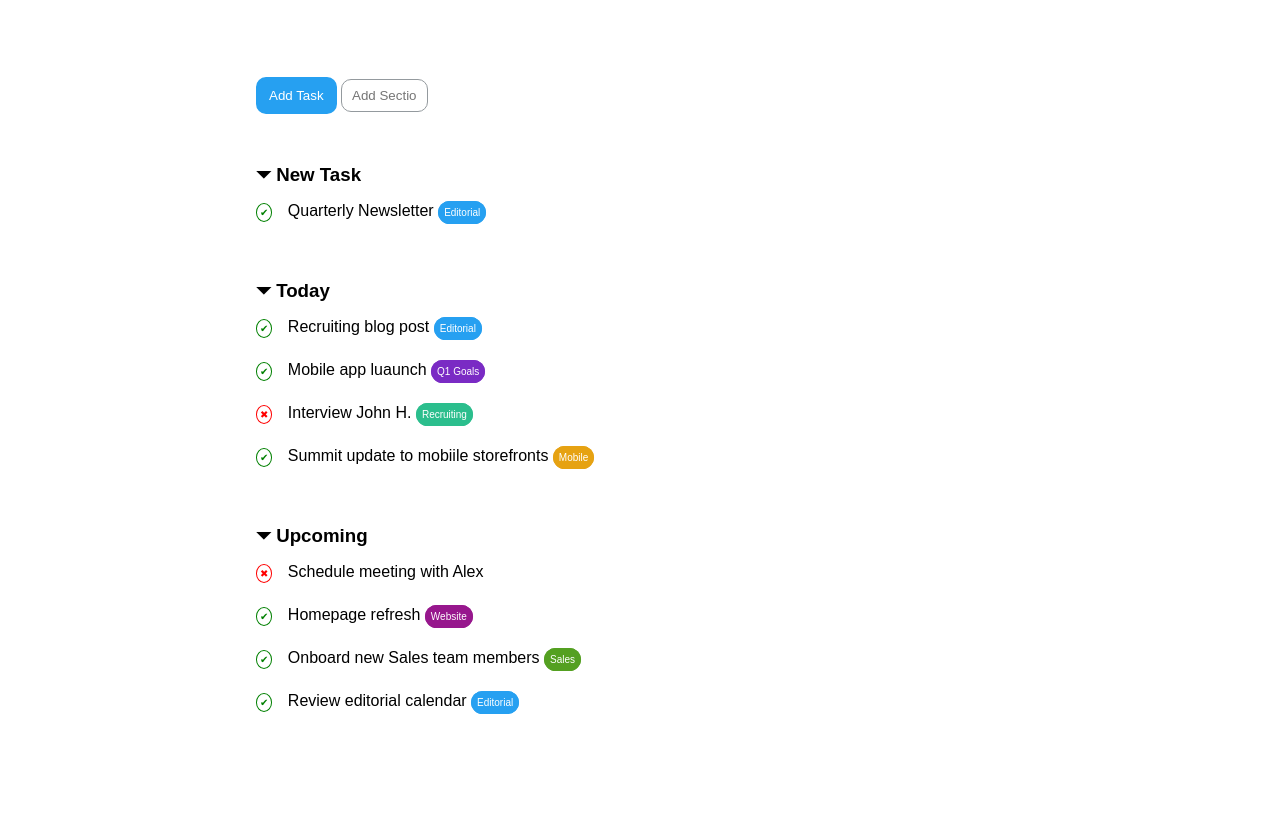
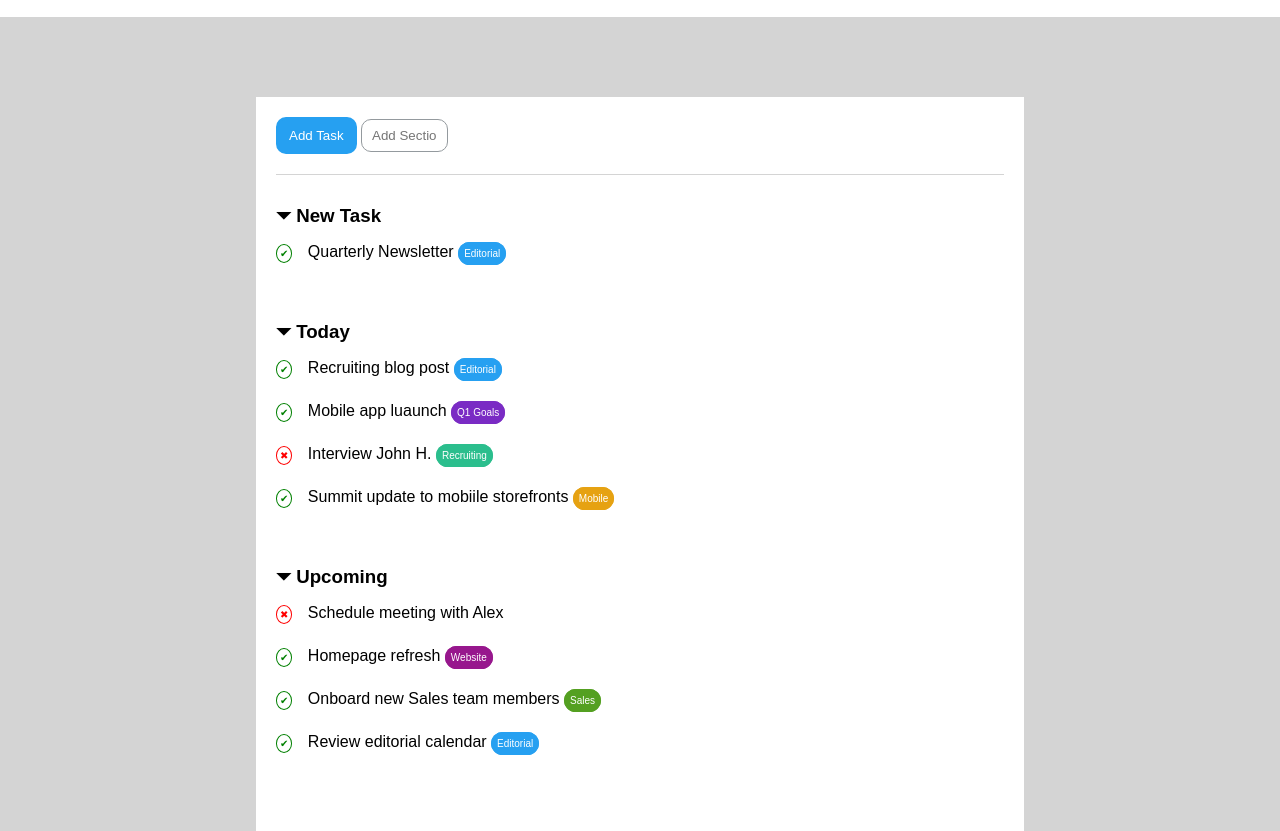
Before and after one commit to CosimoTramonte/html-css-toboolist, a plain HTML site: page index.html in a window 1280 px wide. Shown: the part 70-901 px from the top of the page. Before the commit the page ends 840 px from the top, so only its background shows below. Drawn offline with Linux system fonts and the light colour scheme.

Commit message:
background color

```diff
--- a/css/style.css
+++ b/css/style.css
@@ -9,8 +9,13 @@
 main{
     width: 60%;
     margin: 0 auto;
+    background-color: white;
+    padding: 20px;
 }
 
+body{
+    background-color: rgb(212, 212, 212);
+}
 
 /*header*/
 
@@ -18,6 +23,8 @@ header{
     padding-left: 20px;
     padding-top: 15px;
     margin-bottom: 80px;
+    background-color: white;
+    padding-bottom: 20px;
 }
 
 .logo, h1 {
@@ -35,6 +42,11 @@ header div img{
 
 /*section*/
 
+.action-button{
+    border-bottom: rgb(212, 212, 212) solid 1px;
+    padding-bottom: 20px;
+}
+
 button, input{
     padding: 8px 10px;
     border-radius: 10px;
@@ -50,6 +62,7 @@ button{
     border: rgb(38, 160, 241) solid ;
     border-radius: 10px;
 }
+
 
 .line{
     margin-bottom: 25px;
@@ -84,7 +97,7 @@ h3{
 }
 
 .action-button{
-    margin-bottom: 50px;
+    margin-bottom: 30px;
 }
 
 .label{
```
